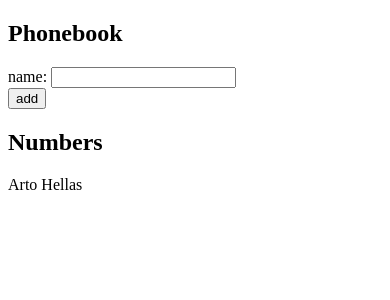
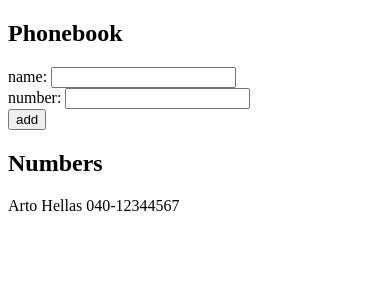
Before and after one commit to RepositoryCris/HelsinkiUniversityFullStack, a React (Vite) app in the folder part2/E2.6ThePhonebook/: page / in a window 390 px wide. Shown: the top 300 px of the page. Built offline with nearby package versions, Linux system fonts and the light colour scheme.

Commit message:
E2.8 The Phonebook Step 3: Add phone numbers to the phonebook

```diff
--- a/part2/E2.6ThePhonebook/src/App.jsx
+++ b/part2/E2.6ThePhonebook/src/App.jsx
@@ -1,37 +1,48 @@
 import { useState } from 'react'
 
-const ShowPerson = ({ name }) => <p>{ name }</p>
+const ShowPerson = ({ name, number }) => <p>{ name } { number }</p>
 
 const Content = ({ persons }) => (
   <>
     {persons.map(person => (
-      <ShowPerson key={person.name} name={person.name} />
+      <ShowPerson key={person.name} name={person.name} number = {person.number} />
     ))}
   </>
 )
 
 const App = () => {
   const [persons, setPersons] = useState([
-    { name: 'Arto Hellas' }
+    { name: 'Arto Hellas', number: "040-12344567" }
   ])
   const [newName, setNewName] = useState('')
+  const [newNumber, setNewNumber] = useState('')
 
   const handleNameInput  = ({ target }) => setNewName(target.value)
+  const handleNumberInput  = ({ target }) => setNewNumber(target.value)
 
   const addPerson = ( event ) => {
     event.preventDefault()
 
     const personObject = {
-      name: newName
+      name: newName,
+      number: newNumber
     }
 
-    if (persons.some((person) => person.name === newName)){
-      alert(`${String(newName)} is already added to phonebook`)
+    const nameExists = persons.some((person) => person.name.toLowerCase() === newName.toLowerCase())
+
+    if (newName.trim() === '' || newNumber.trim() === '') {
+      alert('Name and number cannot be empty')
+      return
+    }
+
+    if (nameExists){
+      alert(`${(newName)} is already added to phonebook`)
       return
     }
 
     setPersons(persons.concat(personObject))
     setNewName('')
+    setNewNumber('')
   }
 
   return (
@@ -39,7 +50,10 @@ const App = () => {
       <h2>Phonebook</h2>
       <form onSubmit={addPerson}>
         <div>
-          name: <input onChange = { handleNameInput  } value = { newName }/>
+          name: <input onChange = { handleNameInput } value = { newName }/>
+        </div>
+        <div>
+          number: <input onChange = { handleNumberInput } value = { newNumber }/>
         </div>
         <div>
           <button type="submit">add</button>
```
